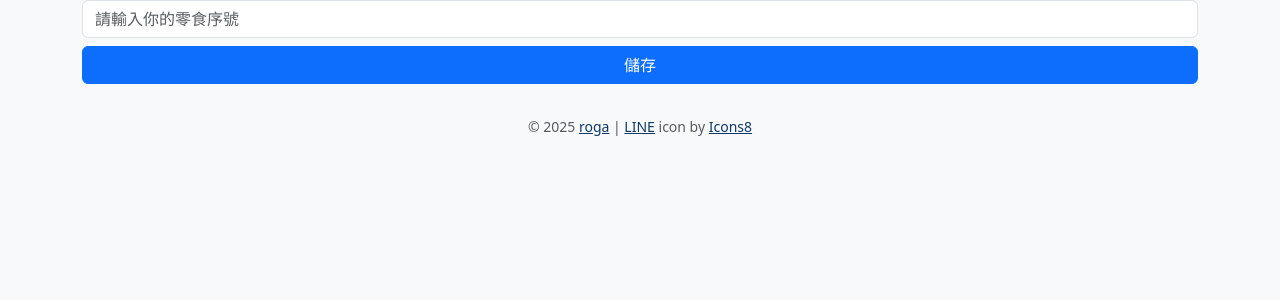
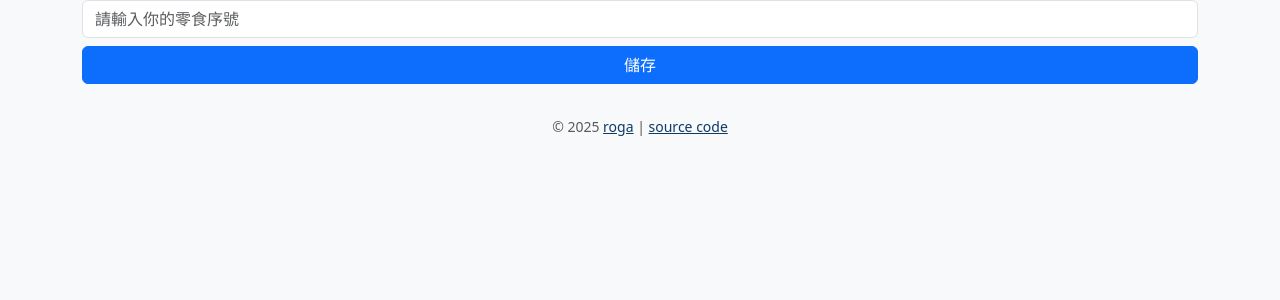
Before and after one commit to roga/awkward-vending-machine-helper, a Flask app: page / in a window 1280 px wide. Shown: the part 282-582 px from the top of the page. Run offline with Flask 3, Linux system fonts and the light colour scheme; some libraries are stand-ins or nearby versions.

Commit message:
Update index.html

```diff
--- a/templates/index.html
+++ b/templates/index.html
@@ -101,7 +101,7 @@
     </div>
 
     <footer class="text-center text-muted small py-3">
-        © 2025 <a href="https://roga.tw" target="_blank">roga</a> | <a target="_blank" href="https://icons8.com/icon/yZxxj4B4-AgO/line">LINE</a> icon by <a target="_blank" href="https://icons8.com">Icons8</a>
+        © 2025 <a href="https://roga.tw" target="_blank">roga</a> | <a target="_blank" href="https://github.com/roga/awkward-vending-machine-helper">source code</a>
     </footer>
 </div>
 
```
